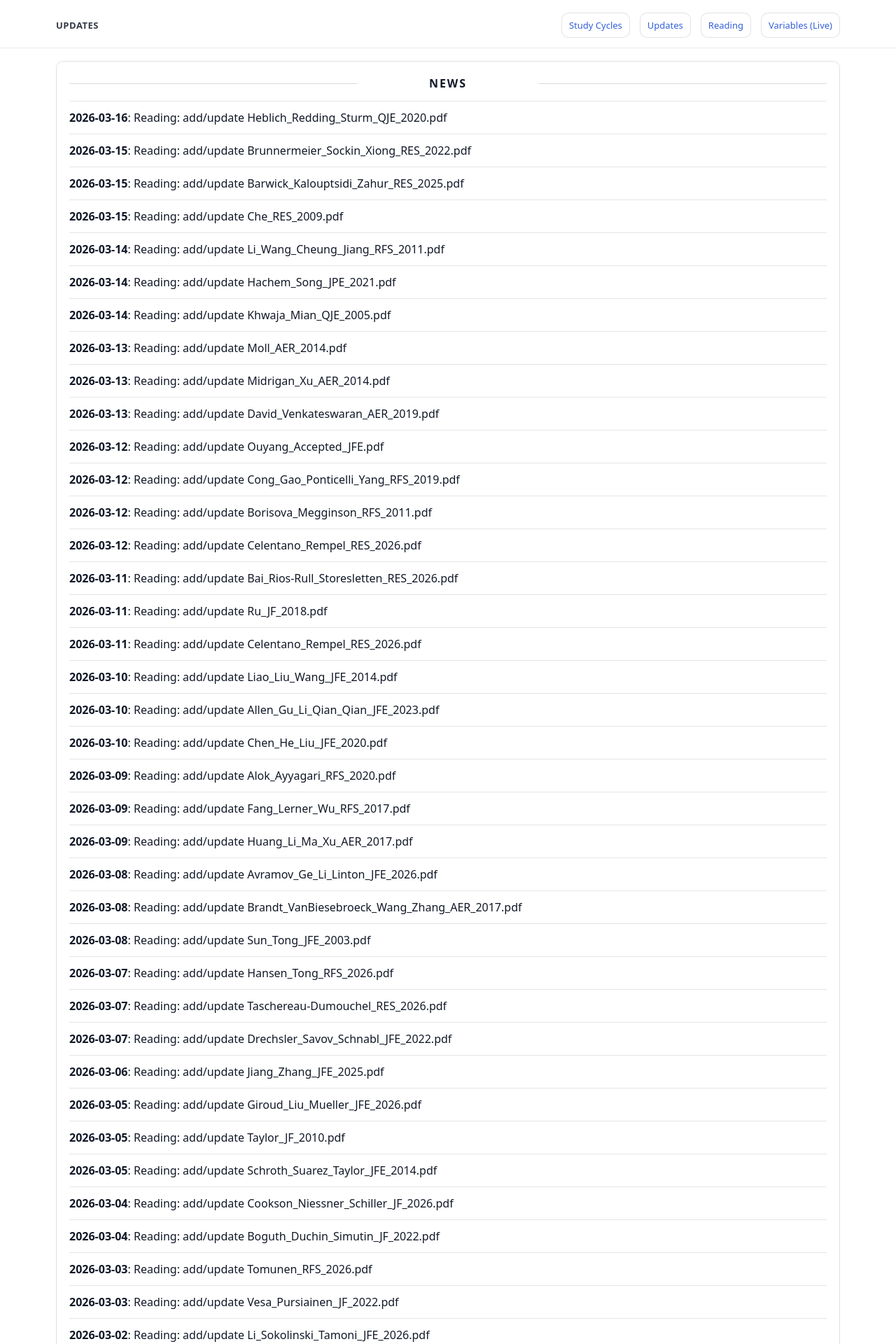
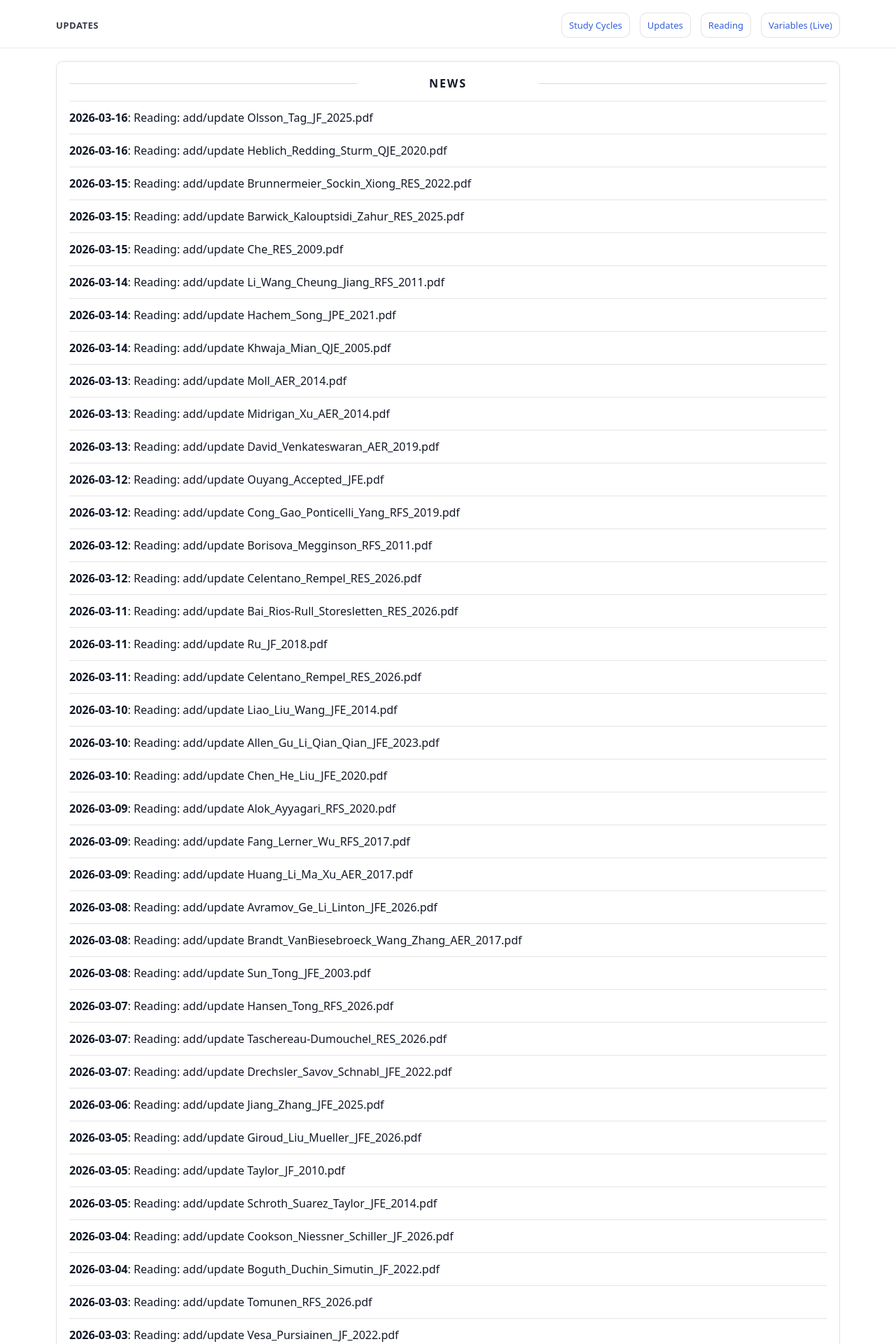
Before and after one commit to yaxinzn/study-archive, a Jekyll site: the page built from updates/index.md, in a window 1280 px wide. Shown: the top 1920 px of the page at 70% size. Built offline with Jekyll 4.4.1, drawn with Linux system fonts in a browser that asks for light colours; some of the changed text lies outside the part shown.

Commit message:
chore: update NEWS feed

```diff
--- a/_data/news.yml
+++ b/_data/news.yml
@@ -1,4 +1,7 @@
 # Auto-generated update history (sorted newest -> oldest). Do not edit manually.
+- ts: "1773656487"
+  date: "2026-03-16"
+  title: "Reading: add/update Olsson_Tag_JF_2025.pdf"
 - ts: "1773654731"
   date: "2026-03-16"
   title: "Reading: add/update Heblich_Redding_Sturm_QJE_2020.pdf"
```
